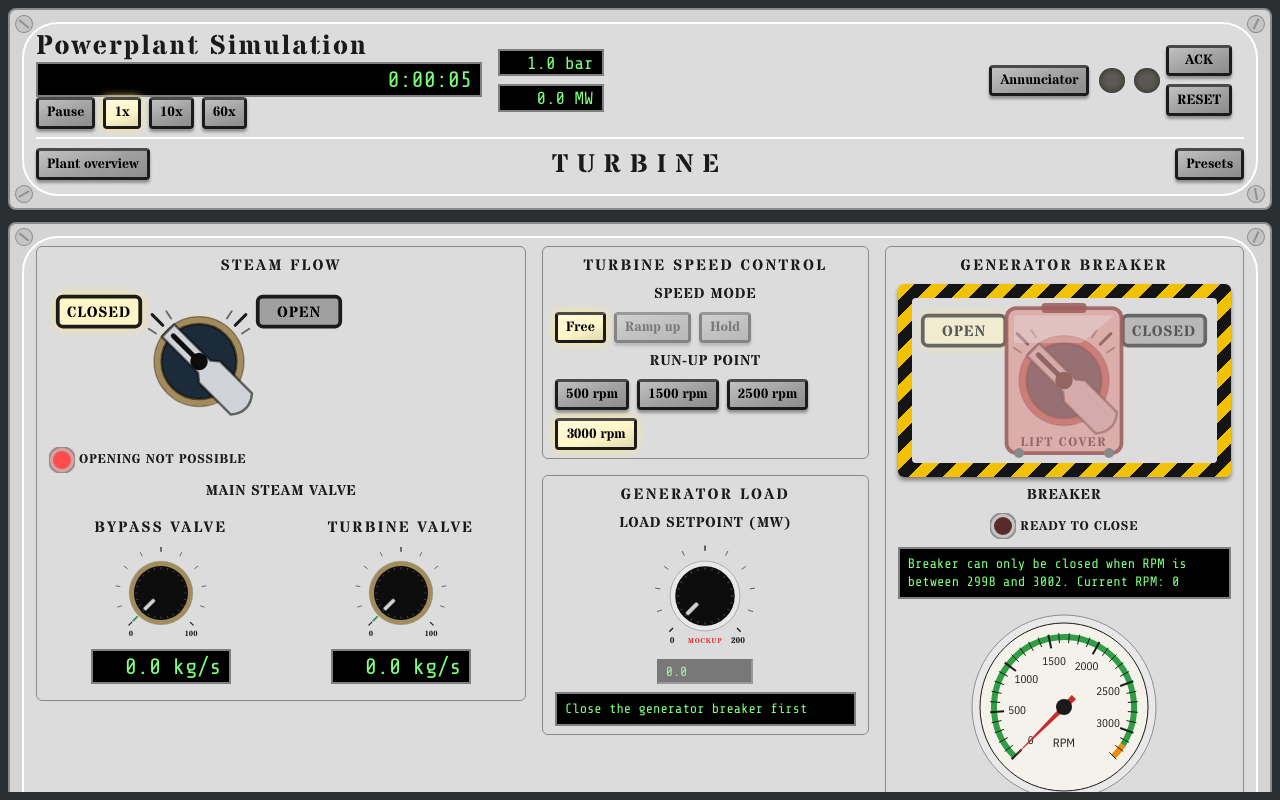
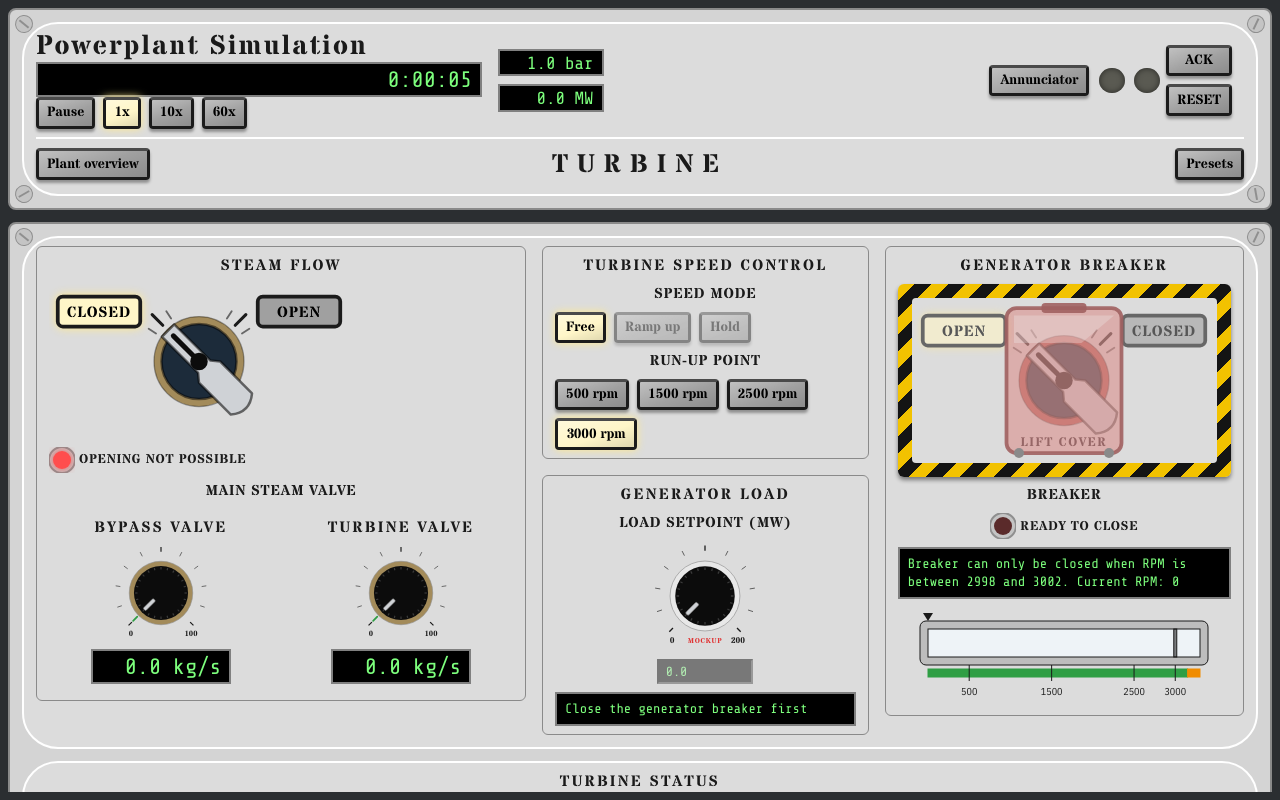
Before and after one commit to NarubyRiverlione/steamboiler, a React (Vite) app: page /turbine in a window 1280 px wide. Built offline with nearby package versions, Linux system fonts and the light colour scheme.

Commit message:
Turbine RPM: horizontal LinearGauge replaces the round dial (#104)
LevelGauge becomes LinearGauge (vertical or horizontal, min/max scale, bands).
GeneratorBreakerGroup shows 0-MaxRPM with run-up ticks and a sync band.

Co-Authored-By: Claude Sonnet 5.5 <noreply@anthropic.com>

```diff
--- a/src/components/Turbine/GeneratorBreakerGroup.tsx
+++ b/src/components/Turbine/GeneratorBreakerGroup.tsx
@@ -1,24 +1,27 @@
-/** Generator Breaker group: the breaker turn switch under its flip cover (UI state: the cover is lifted or down), the Ready to close lamp, the reason it is blocked, and the RPM dial. */
+/** Generator Breaker group: the breaker turn switch under its flip cover (UI state: the cover is lifted or down), the Ready to close lamp, the reason it is blocked, and the horizontal RPM gauge. */
 
 import { useState } from "react"
 import { CstSimulation } from "../../context/const"
 import { isAtSyncSpeed } from "../../utils/turbineCalculations"
 import { Lamp } from "../board/Lamp"
-import { RoundGauge, type GaugeZone } from "../board/RoundGauge"
+import { LinearGauge, type GaugeBand } from "../board/LinearGauge"
+import type { GaugeZone } from "../board/RoundGauge"
 import { TurnSwitch } from "../board/TurnSwitch"
 import type { TurbineState } from "./types"
 
 const {
-  CstTurbine: { SyncRPM, MaxRPM, BreakerRPMMargin },
+  CstTurbine: { SyncRPM, MaxRPM, BreakerRPMMargin, RunUpPoints },
 } = CstSimulation
 
 const MIN_SYNC: number = SyncRPM - BreakerRPMMargin
 const MAX_SYNC: number = SyncRPM + BreakerRPMMargin
-const RPM_WARN: number = SyncRPM * 1.05 // dial turns orange above this
+const RPM_WARN: number = SyncRPM * 1.05 // gauge turns orange above this
 const RPM_ZONES: readonly GaugeZone[] = [
   { from: 0, to: RPM_WARN, tone: "ok" },
   { from: RPM_WARN, to: MaxRPM, tone: "warn" },
 ]
+
+const SYNC_BANDS: readonly GaugeBand[] = [{ from: MIN_SYNC, to: MAX_SYNC }]
 
 type GeneratorBreakerGroupProps = {
   readonly turbine: TurbineState
@@ -61,15 +64,15 @@ export function GeneratorBreakerGroup({ turbine, onToggleBreaker }: GeneratorBre
           Current RPM: {rpm.toFixed(0)}
         </p>
       )}
-      <RoundGauge
+      <LinearGauge
         label="Speed gauge"
-        unit="RPM"
+        orientation="horizontal"
         value={rpm}
         min={0}
         max={MaxRPM}
-        major={500}
-        minor={100}
+        ticks={RunUpPoints}
         zones={RPM_ZONES}
+        bands={SYNC_BANDS}
       />
     </div>
   )
--- a/src/components/board/LevelGauge.tsx
+++ /dev/null
@@ -1,60 +0,0 @@
-/** Vertical level gauge in percent with a coloured zone strip and a pointer. Adapted from MC-v2 / the full-board mockup (level). */
-
-import "./board.css"
-import type { GaugeZone } from "./RoundGauge"
-
-type LevelGaugeProps = {
-  readonly label: string
-  readonly value: number // percent
-  readonly zones?: readonly GaugeZone[]
-  readonly ticks?: readonly number[]
-  readonly target?: number // percent, a line across the glass at the level the vessel should hold
-}
-
-const TOP = 14
-const BOTTOM = 176
-
-export function LevelGauge({ label, value, zones = [], ticks = [0, 50, 100], target }: LevelGaugeProps) {
-  const y = (p: number): number => BOTTOM - ((BOTTOM - TOP) * Math.min(100, Math.max(0, p))) / 100
-  const level: number = y(value)
-  return (
-    <svg
-      className="board-level"
-      viewBox="0 0 96 190"
-      width={96}
-      height={190}
-      role="meter"
-      aria-label={label}
-      aria-valuemin={0}
-      aria-valuemax={100}
-      aria-valuenow={value}
-    >
-      <rect className="board-level-housing" x={8} y={TOP - 8} width={52} height={BOTTOM - TOP + 16} rx={6} />
-      <rect className="board-level-glass" x={18} y={TOP} width={32} height={BOTTOM - TOP} />
-      <rect className="board-level-fill" x={19} y={level} width={30} height={Math.max(0, BOTTOM - level)} />
-      {target !== undefined && (
-        <line className="board-level-target" data-testid="level-target" x1={14} y1={y(target)} x2={54} y2={y(target)} />
-      )}
-      {zones.map((z: GaugeZone) => (
-        <rect
-          key={`${String(z.from)}-${String(z.to)}`}
-          className={`board-zone-bar board-zone-${z.tone}`}
-          data-tone={z.tone}
-          x={64}
-          y={y(z.to)}
-          width={8}
-          height={y(z.from) - y(z.to)}
-        />
-      ))}
-      {ticks.map((t: number) => (
-        <g key={t}>
-          <line className="board-tick" x1={60} y1={y(t)} x2={76} y2={y(t)} />
-          <text className="board-gauge-text board-level-tick" x={78} y={y(t) + 4}>
-            {t}
-          </text>
-        </g>
-      ))}
-      <path className="board-pointer" d={`M62 ${String(level)} l-8 -5 v10 Z`} />
-    </svg>
-  )
-}
--- a/src/components/board/LevelInstrument.tsx
+++ b/src/components/board/LevelInstrument.tsx
@@ -2,7 +2,7 @@
 
 import formatSigned from "../../utils/formatSigned"
 import { Display } from "./Display"
-import { LevelGauge } from "./LevelGauge"
+import { LinearGauge } from "./LinearGauge"
 import type { GaugeZone } from "./RoundGauge"
 
 type LevelInstrumentProps = {
@@ -18,7 +18,7 @@ export function LevelInstrument({ label, fraction, change, zones, ticks, target
   return (
     <div className="board-instrument">
       <span className="board-instrument-label">{label}</span>
-      <LevelGauge label={`${label} gauge`} value={fraction * 100} zones={zones}
+      <LinearGauge label={`${label} gauge`} value={fraction * 100} zones={zones}
         ticks={ticks}
         target={target === undefined ? undefined : target * 100}
       />
--- /dev/null
+++ b/src/components/board/LinearGauge.tsx
@@ -0,0 +1,165 @@
+/** Linear gauge, vertical or horizontal, on any min-max scale, with a coloured zone strip, marked bands, ticks and a pointer. Adapted from MC-v2 / the full-board mockup (level). */
+
+import "./board.css"
+import type { GaugeZone } from "./RoundGauge"
+
+export type GaugeBand = { readonly from: number; readonly to: number } // a marked band on the glass, in scale units
+
+type LinearGaugeProps = {
+  readonly label: string
+  readonly value: number
+  readonly orientation?: "vertical" | "horizontal"
+  readonly min?: number
+  readonly max?: number
+  readonly zones?: readonly GaugeZone[] // scale units
+  readonly ticks?: readonly number[] // scale units
+  readonly bands?: readonly GaugeBand[]
+  readonly target?: number // scale units, a line across the glass at the level the vessel should hold
+}
+
+type Layout = {
+  readonly viewBox: string
+  readonly width: number
+  readonly height: number
+  readonly start: number // axis position of min
+  readonly end: number // axis position of max
+}
+
+const VERTICAL: Layout = { viewBox: "0 0 96 190", width: 96, height: 190, start: 176, end: 14 }
+const HORIZONTAL: Layout = { viewBox: "0 0 300 100", width: 300, height: 100, start: 14, end: 286 }
+const MIN_BAND_PX = 3
+
+export function LinearGauge({
+  label,
+  value,
+  orientation = "vertical",
+  min = 0,
+  max = 100,
+  zones = [],
+  ticks = [min, (min + max) / 2, max],
+  bands = [],
+  target,
+}: LinearGaugeProps) {
+  const horizontal: boolean = orientation === "horizontal"
+  const { viewBox, width, height, start, end }: Layout = horizontal ? HORIZONTAL : VERTICAL
+  // position of a scale value along the axis (y for vertical, x for horizontal)
+  const pos = (v: number): number => start + ((end - start) * (Math.min(max, Math.max(min, v)) - min)) / (max - min)
+  const at: number = pos(value)
+  const span: number = Math.abs(end - start)
+
+  const bandRect = (b: GaugeBand): { from: number; size: number } => {
+    const a: number = Math.min(pos(b.from), pos(b.to))
+    const size: number = Math.max(MIN_BAND_PX, Math.abs(pos(b.to) - pos(b.from)))
+    return { from: a + Math.abs(pos(b.to) - pos(b.from)) / 2 - size / 2, size }
+  }
+  const zoneRect = (z: GaugeZone): { from: number; size: number } => ({
+    from: Math.min(pos(z.from), pos(z.to)),
+    size: Math.abs(pos(z.to) - pos(z.from)),
+  })
+
+  return (
+    <svg
+      className={horizontal ? "board-level board-level-horizontal" : "board-level"}
+      viewBox={viewBox}
+      width={width}
+      height={height}
+      role="meter"
+      aria-label={label}
+      aria-valuemin={min}
+      aria-valuemax={max}
+      aria-valuenow={value}
+    >
+      {horizontal ? (
+        <>
+          <rect className="board-level-housing" x={start - 8} y={14} width={span + 16} height={44} rx={6} />
+          <rect className="board-level-glass" x={start} y={22} width={span} height={28} />
+          <rect className="board-level-fill" x={start + 1} y={23} width={Math.max(0, at - start - 1)} height={26} />
+          {target !== undefined && (
+            <line className="board-level-target" data-testid="level-target" x1={pos(target)} y1={18} x2={pos(target)} y2={54} />
+          )}
+          {bands.map((b: GaugeBand) => {
+            const r: { from: number; size: number } = bandRect(b)
+            return (
+              <rect
+                key={`${String(b.from)}-${String(b.to)}`}
+                className="board-level-band"
+                x={r.from}
+                y={22}
+                width={r.size}
+                height={28}
+              />
+            )
+          })}
+          {zones.map((z: GaugeZone) => {
+            const r: { from: number; size: number } = zoneRect(z)
+            return (
+              <rect
+                key={`${String(z.from)}-${String(z.to)}`}
+                className={`board-zone-bar board-zone-${z.tone}`}
+                data-tone={z.tone}
+                x={r.from}
+                y={62}
+                width={r.size}
+                height={8}
+              />
+            )
+          })}
+          {ticks.map((t: number) => (
+            <g key={t}>
+              <line className="board-tick" x1={pos(t)} y1={58} x2={pos(t)} y2={74} />
+              <text className="board-gauge-text board-level-tick board-level-tick-h" x={pos(t)} y={88}>
+                {t}
+              </text>
+            </g>
+          ))}
+          <path className="board-pointer" d={`M${String(at)} 14 l-5 -8 h10 Z`} />
+        </>
+      ) : (
+        <>
+          <rect className="board-level-housing" x={8} y={end - 8} width={52} height={span + 16} rx={6} />
+          <rect className="board-level-glass" x={18} y={end} width={32} height={span} />
+          <rect className="board-level-fill" x={19} y={at} width={30} height={Math.max(0, start - at)} />
+          {target !== undefined && (
+            <line className="board-level-target" data-testid="level-target" x1={14} y1={pos(target)} x2={54} y2={pos(target)} />
+          )}
+          {bands.map((b: GaugeBand) => {
+            const r: { from: number; size: number } = bandRect(b)
+            return (
+              <rect
+                key={`${String(b.from)}-${String(b.to)}`}
+                className="board-level-band"
+                x={18}
+                y={r.from}
+                width={32}
+                height={r.size}
+              />
+            )
+          })}
+          {zones.map((z: GaugeZone) => {
+            const r: { from: number; size: number } = zoneRect(z)
+            return (
+              <rect
+                key={`${String(z.from)}-${String(z.to)}`}
+                className={`board-zone-bar board-zone-${z.tone}`}
+                data-tone={z.tone}
+                x={64}
+                y={r.from}
+                width={8}
+                height={r.size}
+              />
+            )
+          })}
+          {ticks.map((t: number) => (
+            <g key={t}>
+              <line className="board-tick" x1={60} y1={pos(t)} x2={76} y2={pos(t)} />
+              <text className="board-gauge-text board-level-tick" x={78} y={pos(t) + 4}>
+                {t}
+              </text>
+            </g>
+          ))}
+          <path className="board-pointer" d={`M62 ${String(at)} l-8 -5 v10 Z`} />
+        </>
+      )}
+    </svg>
+  )
+}
--- a/src/components/board/board.css
+++ b/src/components/board/board.css
@@ -627,6 +627,17 @@ path.board-zone {
 .board-level-tick {
   font-size: 10px;
   text-anchor: start;
+}
+
+.board-level-tick-h {
+  text-anchor: middle;
+}
+
+.board-level-band {
+  fill: var(--board-text);
+  fill-opacity: 0.55;
+  stroke: var(--board-text);
+  stroke-width: 1;
 }
 
 .board-pointer {
```
Also changed, not shown: 3 other files (tests, documents, lock files or other folders).
